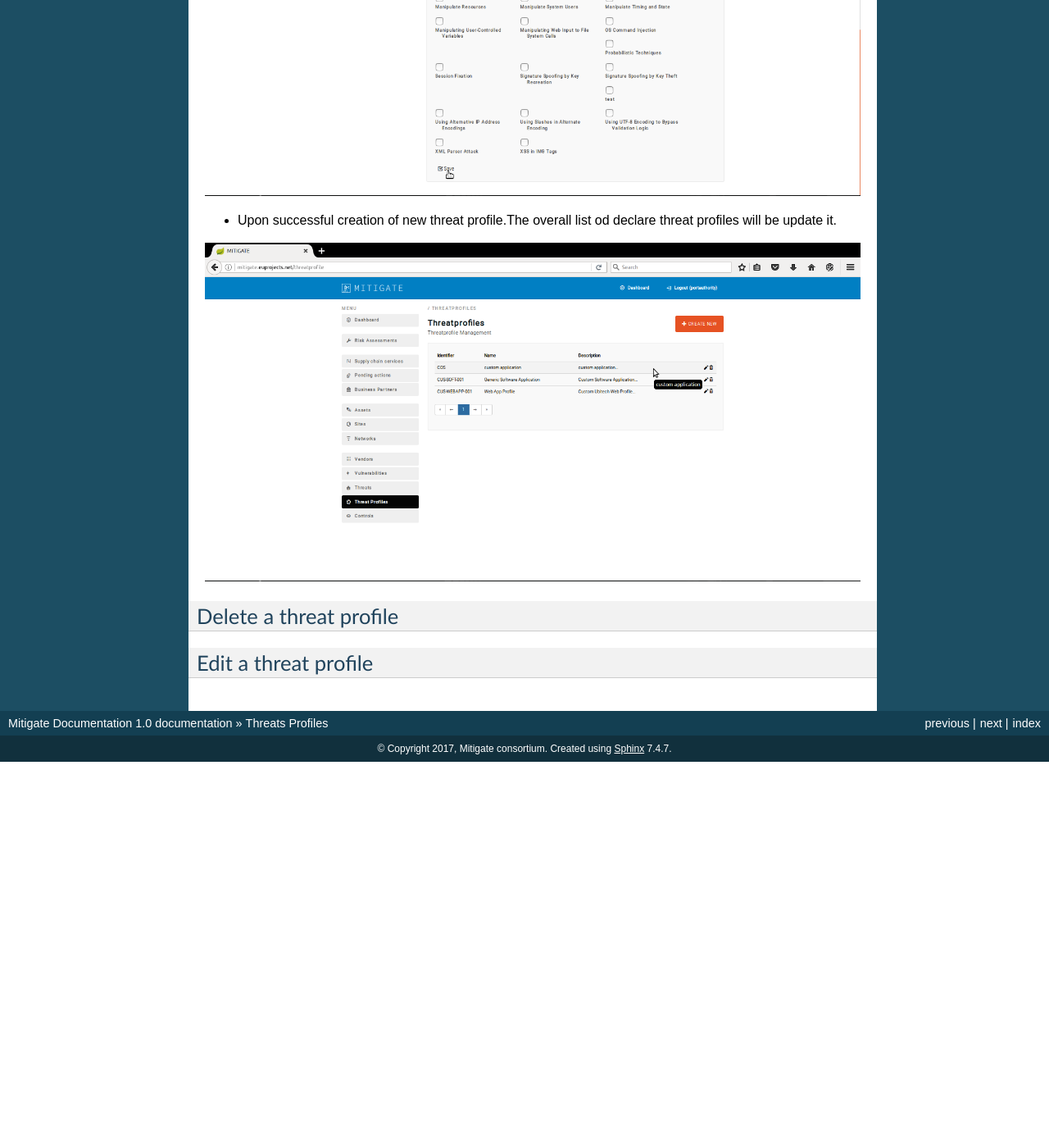
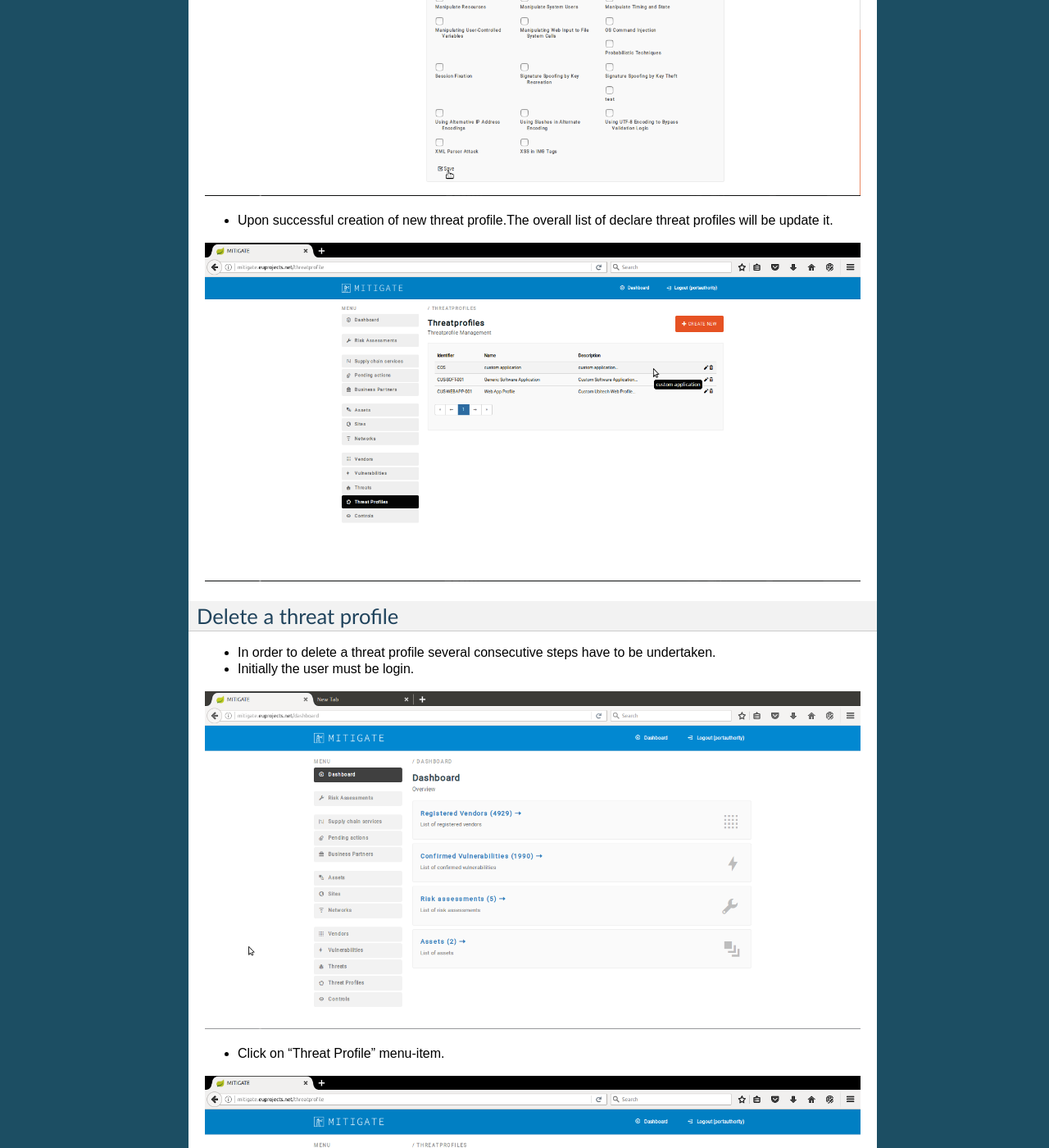
Before and after one commit to singularlogic/mitigate-documentation, a Sphinx documentation site: the page built from docs/c_threats_p.rst, in a window 1280 px wide and 1400 px high, scrolled down 1792 px. Shown: the whole window at 82% size. Built offline with Sphinx 7.4.7, drawn with Linux system fonts in a browser that asks for light colours; before the commit the page ends 2721 px from its top, so only the background shows below that; some of the changed text lies outside the part shown.

Commit message:
Update c_threats_p.rst

```diff
--- a/docs/c_threats_p.rst
+++ b/docs/c_threats_p.rst
@@ -6,7 +6,7 @@ Threats Profiles
 Add a new threat profile
 --------
 
-- in order to declare a new threat profile several consecutive steps have to be undertaken .
+- In order to declare a new threat profile several consecutive steps have to be undertaken.
 
 - Initially the user must be login.
 
@@ -24,12 +24,46 @@ Add a new threat profile
 
 .. image:: assets/n_tp_3.png
 
-- Upon successful creation of new threat profile.The overall list od declare threat profiles will be update it.
+- Upon successful creation of new threat profile.The overall list of declare threat profiles will be update it.
 
 .. image:: assets/n_tp_4.png
+
 
 Delete a threat profile
 --------
 
+- In order to delete a threat profile several consecutive steps have to be undertaken.
+
+- Initially the user must be login.
+
+.. image:: assets/Log_4.png
+
+- Click on "Threat Profile" menu-item.
+
+.. image:: assets/n_tp.png
+
+- Press on “delete” button on the desired threat profile.
+
+.. image:: assets/d_tp_2.png
+
+- Upon successful delete of a threat profile, the overall list of threat profiles will be update it.
+
+.. image:: assets/d_tp_3.png
+
+
 Edit a threat profile
 --------
+
+- In order to edit a threat profile several consecutive steps have to be undertaken.
+
+- Initially the user must be login.
+
+.. image:: assets/Log_4.png
+
+- Click on "Threat Profile" menu-item.
+
+.. image:: assets/n_tp.png
+
+-ted
+
+.. image:: assets/ed_tp_2.png
```
